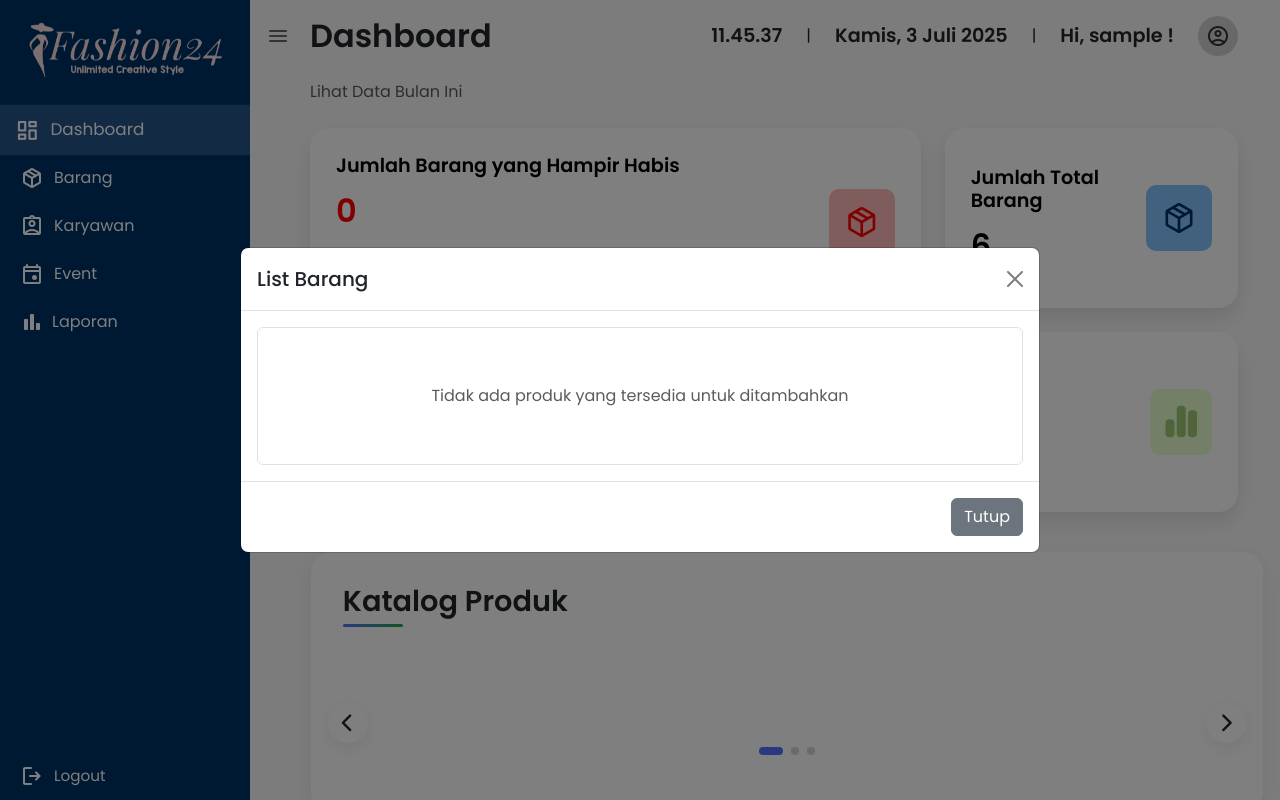
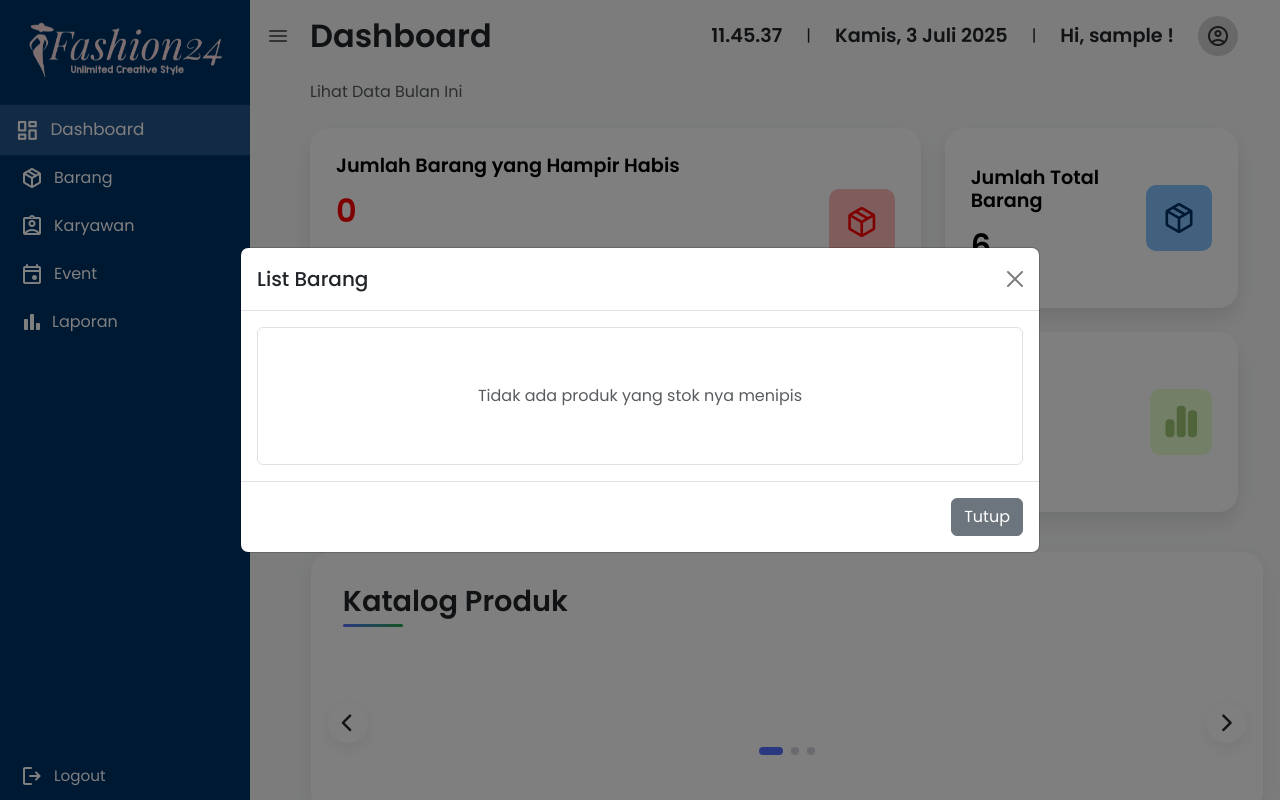
Before and after one commit to Iftikhar21/Ventra-Web, a PHP site: page /index.php in a window 1280 px wide, after a click on "Lihat Barang". Run offline with PHP 8.4, Linux system fonts and the light colour scheme; the visitor is signed in with stand-in values (Sample User, id 1); data comes from the database, SQL or seed files in the repository; tables that the repository leaves empty or names only in its code hold one stand-in row (values such as "Sample post"); some libraries are stand-ins or nearby versions.

Commit message:
Update message for out-of-stock products to specify low stock availability

```diff
--- a/Dashboard/index.php
+++ b/Dashboard/index.php
@@ -403,7 +403,7 @@ $username = $_SESSION['username'];
               <?php endforeach; ?>
             <?php else : ?>
               <div class="text-center py-5">
-                <div class="text-muted">Tidak ada produk yang tersedia untuk ditambahkan</div>
+                <div class="text-muted">Tidak ada produk yang stok nya menipis</div>
               </div>
             <?php endif; ?>
           </div>
```
